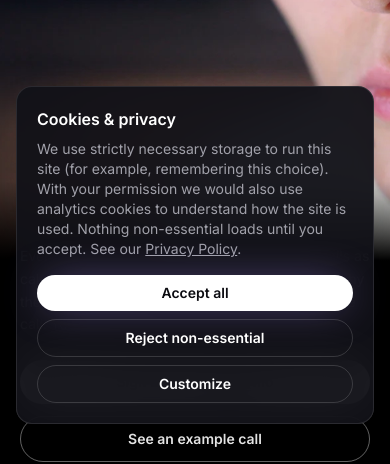
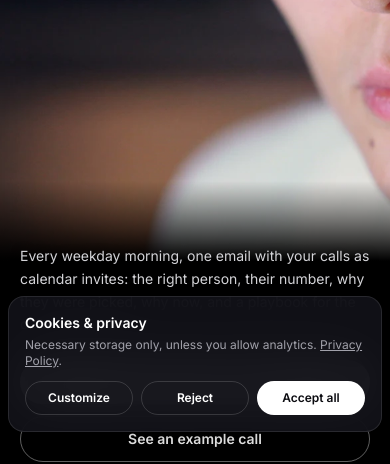
Before and after one commit to WalkerTexas-coder/summerlyn_advisors, a React (Vite) app: page / in a window 390 px wide. Shown: the part 404-868 px from the top of the page. Built offline with nearby package versions, Linux system fonts and the light colour scheme; no server answers.

Commit message:
Compact cookie banner on mobile and reserve bottom padding so it never covers content

```diff
--- a/src/components/CookieConsent.tsx
+++ b/src/components/CookieConsent.tsx
@@ -1,4 +1,4 @@
-import { useEffect, useState } from 'react';
+import { useEffect, useRef, useState } from 'react';
 import { Link } from 'react-router-dom';
 import { getConsent, loadAnalytics, OPEN_EVENT, setConsent } from '../lib/consent';
 
@@ -6,6 +6,16 @@ export default function CookieConsent() {
   const [open, setOpen] = useState(false);
   const [custom, setCustom] = useState(false);
   const [analytics, setAnalytics] = useState(false);
+  const ref = useRef<HTMLDivElement>(null);
+
+  // Reserve space at the bottom of the page so the banner never covers content (e.g. plan cards on mobile).
+  useEffect(() => {
+    const el = ref.current;
+    if (!open || !el) { document.body.style.paddingBottom = ''; return; }
+    const ro = new ResizeObserver(() => { document.body.style.paddingBottom = `${el.offsetHeight}px`; });
+    ro.observe(el);
+    return () => { ro.disconnect(); document.body.style.paddingBottom = ''; };
+  }, [open, custom]);
 
   useEffect(() => {
     const c = getConsent();
@@ -19,10 +29,11 @@ export default function CookieConsent() {
   const decide = (a: boolean) => { setConsent(a); setOpen(false); setCustom(false); };
 
   return (
-    <div role="dialog" aria-modal="false" aria-labelledby="cookie-title" className="fixed inset-x-0 bottom-0 z-[110] p-4 sm:p-6">
-      <div className="mx-auto max-w-3xl rounded-2xl border border-white/10 bg-ink-900/95 p-5 sm:p-6 shadow-2xl backdrop-blur-xl">
-        <p id="cookie-title" className="font-semibold text-white">Cookies & privacy</p>
-        <p className="mt-2 text-sm text-zinc-400">
+    <div ref={ref} role="dialog" aria-modal="false" aria-labelledby="cookie-title" className="fixed inset-x-0 bottom-0 z-[110] p-2 sm:p-6">
+      <div className="mx-auto max-w-3xl rounded-2xl border border-white/10 bg-ink-900/95 p-4 sm:p-6 shadow-2xl backdrop-blur-xl">
+        <p id="cookie-title" className="font-semibold text-white text-sm sm:text-base">Cookies & privacy</p>
+        <p className="mt-1 text-xs text-zinc-400 sm:hidden">Necessary storage only, unless you allow analytics. <Link to="/privacy#cookies" className="underline hover:text-white">Privacy Policy</Link>.</p>
+        <p className="mt-2 text-sm text-zinc-400 hidden sm:block">
           We use strictly necessary storage to run this site (for example, remembering this choice). With your permission we would also use analytics cookies to understand how the site is used. Nothing non-essential loads until you accept. See our <Link to="/privacy#cookies" className="underline hover:text-white">Privacy Policy</Link>.
         </p>
         {custom && (
@@ -31,12 +42,12 @@ export default function CookieConsent() {
             <label className="flex items-start gap-3 text-zinc-300"><input type="checkbox" checked={analytics} onChange={(e) => setAnalytics(e.target.checked)} className="mt-1 h-4 w-4 accent-cyan-400" /><span><b className="text-white">Analytics</b> · optional. Helps us measure visits and improve pages.</span></label>
           </div>
         )}
-        <div className="mt-4 flex flex-col-reverse sm:flex-row gap-2 sm:justify-end">
+        <div className="mt-3 sm:mt-4 grid grid-cols-3 sm:flex sm:flex-row gap-2 sm:justify-end [&>button]:!px-2 [&>button]:!py-2 [&>button]:!text-xs sm:[&>button]:!px-6 sm:[&>button]:!text-sm">
           {custom
             ? <button type="button" onClick={() => decide(analytics)} className="btn-ghost !py-2">Save choices</button>
             : <button type="button" onClick={() => setCustom(true)} className="btn-ghost !py-2">Customize</button>}
-          <button type="button" onClick={() => decide(false)} className="btn-ghost !py-2">Reject non-essential</button>
-          <button type="button" onClick={() => decide(true)} className="btn-primary !py-2">Accept all</button>
+          <button type="button" onClick={() => decide(false)} className="btn-ghost !py-2"><span className="sm:hidden">Reject</span><span className="hidden sm:inline">Reject non-essential</span></button>
+          <button type="button" onClick={() => decide(true)} className="btn-primary !py-2 !shadow-none">Accept all</button>
         </div>
       </div>
     </div>
```
